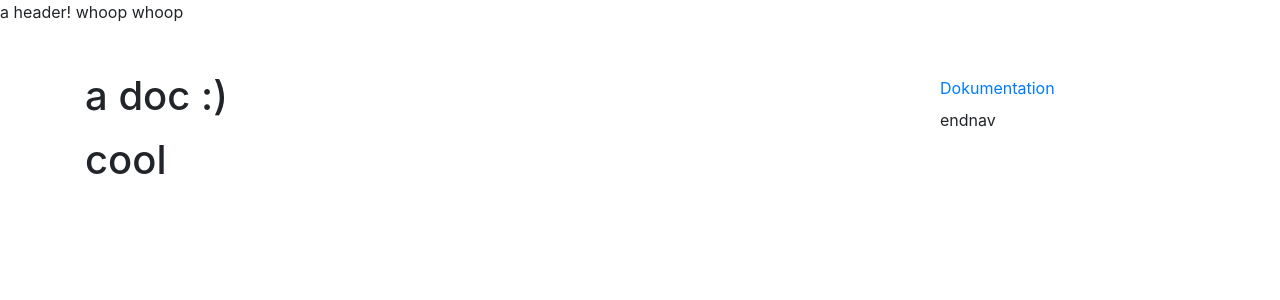
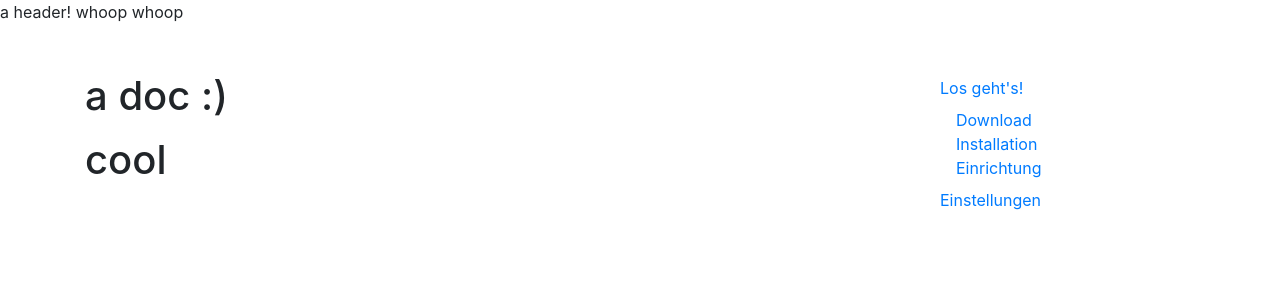
Before and after one commit to Blur-Creative/theme-views, a Jekyll site: the page built from index.md, in a window 1280 px wide. Shown: the top 300 px of the page. Built offline with Jekyll 4.4.1, drawn with Linux system fonts in a browser that asks for light colours.

Commit message:
update structure

```diff
--- a/_data/nav.yml
+++ b/_data/nav.yml
@@ -1,5 +1,11 @@
-- title: Dokumentation
-  perm: dokumentation
+- title: Los geht's!
+  perm: los-gehts
   pages:
-      - title: Installation und Einrichtung
-        perm: erste-schritte/install
+      - title: Download
+        perm: los-gehts/download
+      - title: Installation
+        perm: los-gehts/installation
+      - title: Einrichtung
+        perm: los-gehts/einrichtung
+- title: Einstellungen
+  perm: einstellungen
--- a/_includes/sidebar.html
+++ b/_includes/sidebar.html
@@ -14,7 +14,6 @@
             {{ group.title }}
         </a>
 
-        {% unless active == nil %}
         <ul class="nav mt-2 ml-3 d-none d-md-block">
             {%- for doc in group.pages -%}
                 {%- assign doc_slug = doc.title | slugify -%}
@@ -25,12 +24,10 @@
                 </li>
             {%- endfor -%}
         </ul>
-        {% endunless %}
     </div>
     {%- endfor -%}
 </nav>
 
-endnav
 
 <ul>
    {%- for item in site.data.nav.tree -%}
--- /dev/null
+++ b/de/einstellungen.md
@@ -0,0 +1,6 @@
+---
+layout: docs
+title: Einstellungen
+---
+
+# Deutsche Dokumentation
--- /dev/null
+++ b/de/los-gehts.md
@@ -0,0 +1,6 @@
+---
+layout: docs
+title: Los geht's!
+---
+
+# Deutsche Dokumentation
--- /dev/null
+++ b/de/los-gehts/download.md
@@ -0,0 +1,6 @@
+---
+layout: docs
+title: Download
+---
+
+# Installation
--- /dev/null
+++ b/de/los-gehts/einrichtung.md
@@ -0,0 +1,6 @@
+---
+layout: docs
+title: Einrichtung
+---
+
+# Installation
```
Also changed, not shown: de/los-gehts/installation.md (added, +6 -0 lines).
